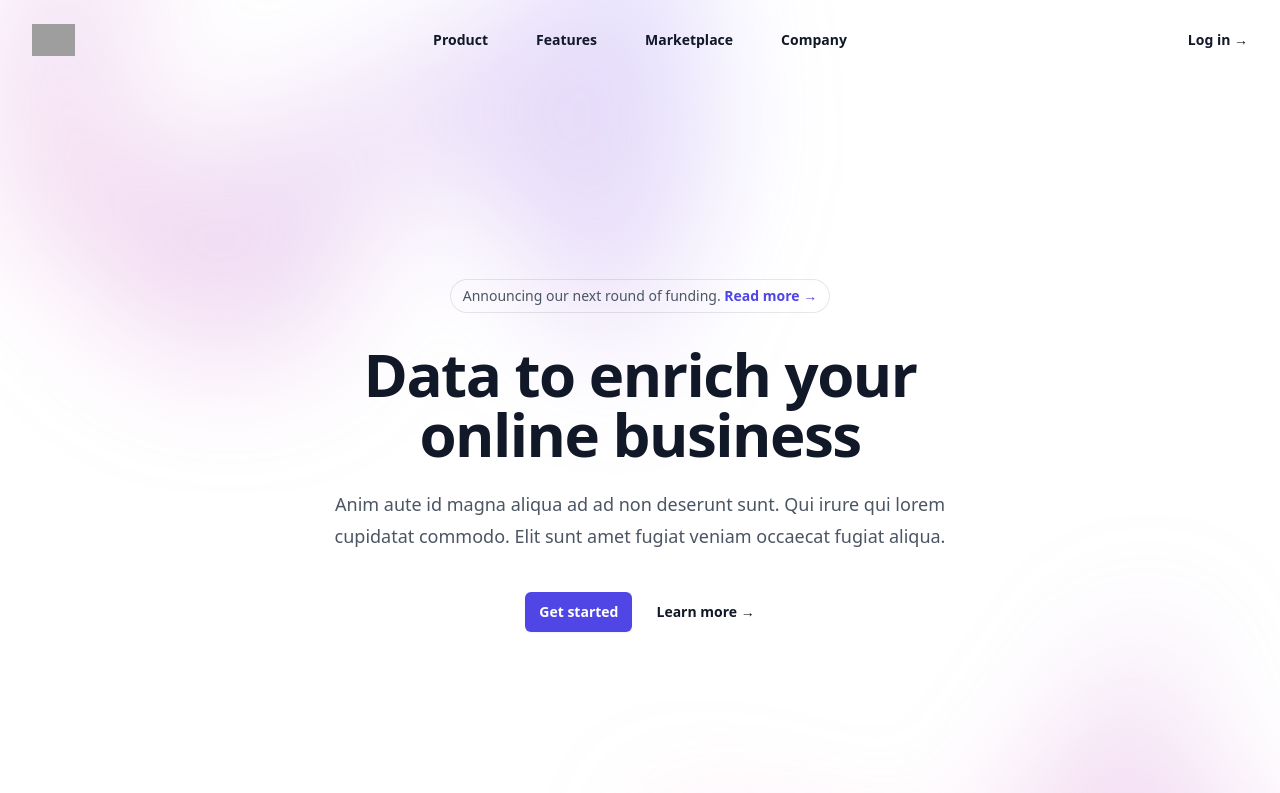
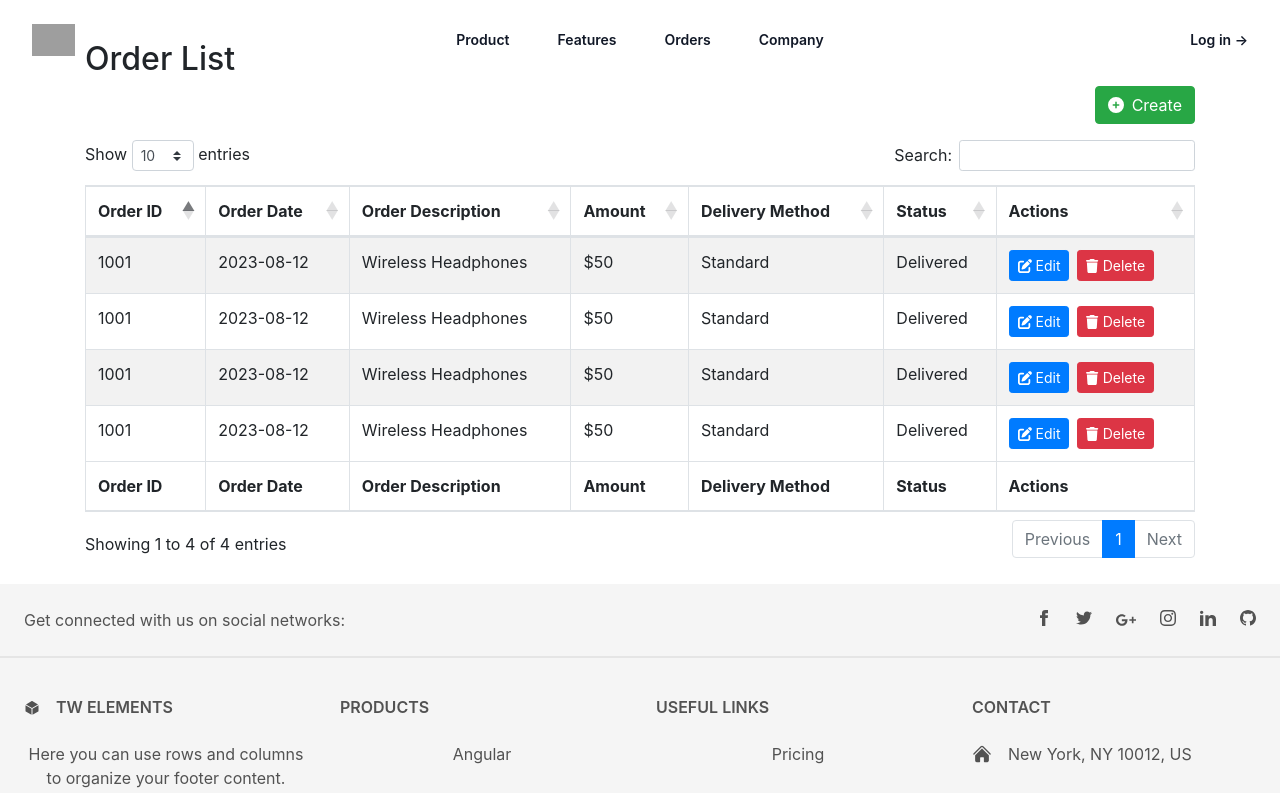
Before and after one commit to Y4S1-EAD/web-client, a React (Create React App) app in the folder frontend/: page /order in a window 1280 px wide. Shown: the top 793 px of the page. Built offline with nearby package versions, Linux system fonts and the light colour scheme; grey boxes are pictures that could not be loaded.

Commit message:
create order list page

```diff
--- a/frontend/src/App.js
+++ b/frontend/src/App.js
@@ -1,13 +1,25 @@
 import Footer from "./components/Footer";
 import Header from "./components/Header";
 import Hero from "./components/Hero";
+import { BrowserRouter as Router, Route, Routes } from "react-router-dom";
+import Order from "./pages/Order";
 
 export default function App() {
   return (
-    <>
-      <Header />
-      <Hero />
-      <Footer />
-    </>
+    <Router>
+      <Routes>
+        <Route
+          path="/"
+          element={
+            <>
+              <Header />
+              <Hero />
+              <Footer />
+            </>
+          }
+        />
+        <Route path="/order" element={<Order />} />
+      </Routes>
+    </Router>
   );
 }
--- a/frontend/src/components/Header.js
+++ b/frontend/src/components/Header.js
@@ -1,12 +1,13 @@
-import {useState} from "react";
-import {Dialog, DialogPanel} from "@headlessui/react";
-import {Bars3Icon, XMarkIcon} from "@heroicons/react/24/outline";
+import { useState } from "react";
+import { Dialog, DialogPanel } from "@headlessui/react";
+import { Bars3Icon, XMarkIcon } from "@heroicons/react/24/outline";
+import { Link } from "react-router-dom";
 
 const navigation = [
-  {name: "Product", href: "#"},
-  {name: "Features", href: "#"},
-  {name: "Marketplace", href: "#"},
-  {name: "Company", href: "#"},
+  { name: "Product", href: "#" },
+  { name: "Features", href: "#" },
+  { name: "Orders", href: "/order" },
+  { name: "Company", href: "#" },
 ];
 
 export default function Header() {
--- a/frontend/src/index.js
+++ b/frontend/src/index.js
@@ -3,6 +3,9 @@ import ReactDOM from 'react-dom/client';
 import './index.css';
 import App from './App';
 import reportWebVitals from './reportWebVitals';
+import 'bootstrap/dist/css/bootstrap.min.css';
+import 'bootstrap/dist/js/bootstrap.bundle.min.js';
+
 
 const root = ReactDOM.createRoot(document.getElementById('root'));
 root.render(
--- /dev/null
+++ b/frontend/src/pages/CreateOrder.js
@@ -0,0 +1,94 @@
+import React, { useState } from "react";
+import { FontAwesomeIcon } from "@fortawesome/react-fontawesome";
+import { faCirclePlus } from "@fortawesome/free-solid-svg-icons"; // Import the correct icon
+
+export default function CreateOrder() {
+  // State to manage the modal visibility
+  const [showModal, setShowModal] = useState(false);
+
+  // Functions to open and close the modal
+  const handleShow = () => setShowModal(true);
+  const handleClose = () => setShowModal(false);
+
+  return (
+    <>
+      {/* Button to trigger the modal */}
+      <button
+        type="button"
+        className="btn btn-success d-flex align-items-center"
+        onClick={handleShow}
+      >
+        <FontAwesomeIcon icon={faCirclePlus} className="me-2" /> Create
+      </button>
+
+      {/* Modal */}
+      {showModal && (
+        <div
+          className="modal fade show"
+          tabIndex="-1"
+          role="dialog"
+          style={{ display: "block", backgroundColor: "rgba(0, 0, 0, 0.5)" }}
+        >
+          <div className="modal-dialog d-flex justify-content-center">
+            <div className="modal-content w-75">
+              <div className="modal-header">
+                <h5 className="modal-title">Create New Order</h5>
+                <button
+                  type="button"
+                  className="btn-close"
+                  onClick={handleClose}
+                  aria-label="Close"
+                ></button>
+              </div>
+              <div className="modal-body p-4">
+                <form>
+                  {/* Name input */}
+                  <div className="form-outline mb-4">
+                    <label className="form-label" htmlFor="name">
+                      Name
+                    </label>
+                    <input type="text" id="name" className="form-control" />
+                  </div>
+
+                  {/* Email input */}
+                  <div className="form-outline mb-4">
+                    <label className="form-label" htmlFor="email">
+                      Email address
+                    </label>
+                    <input type="email" id="email" className="form-control" />
+                  </div>
+
+                  {/* Status input */}
+                  <div className="form-outline mb-4">
+                    <label className="form-label" htmlFor="status">
+                      Status
+                    </label>
+                    <input
+                      type="text"
+                      id="status"
+                      className="form-control"
+                    />
+                  </div>
+
+                  {/* Submit button */}
+                  <button type="submit" className="btn btn-primary btn-block">
+                    Submit
+                  </button>
+
+                  {/* Close button inside the modal body */}
+                  <button
+                    type="button"
+                    className="btn btn-secondary btn-block mt-3"
+                    onClick={handleClose}
+                  >
+                    Close
+                  </button>
+                </form>
+              </div>
+            </div>
+          </div>
+        </div>
+      )}
+    </>
+  );
+}
--- /dev/null
+++ b/frontend/src/pages/Order.js
@@ -0,0 +1,146 @@
+import React, { useEffect } from "react";
+import Footer from "../components/Footer";
+import Header from "../components/Header";
+import CreateOrder from './CreateOrder'; // Import the CreateOrder component
+import { FontAwesomeIcon } from "@fortawesome/react-fontawesome";
+import {
+  faEdit,
+  faTrash,
+  faCirclePlus,
+} from "@fortawesome/free-solid-svg-icons"; // Correct imports after installation
+import $ from "jquery";
+import "bootstrap/dist/css/bootstrap.min.css";
+import "datatables.net-bs4/css/dataTables.bootstrap4.min.css";
+
+// Import DataTables and integrate with jQuery
+import dt from "datatables.net-bs4";
+
+export default function Order() {
+  useEffect(() => {
+    // Initialize the DataTable
+    $(document).ready(function () {
+      $("#example").DataTable();
+    });
+
+    // Cleanup function to destroy the DataTable instance on unmount
+    return () => {
+      if ($.fn.DataTable.isDataTable("#example")) {
+        $("#example").DataTable().destroy(true);
+      }
+    };
+  }, []);
+
+  return (
+    <>
+      <Header />
+      <div className="container my-4">
+      <h2 className="mt-10">Order List</h2>
+
+        {/* Create button aligned to the right */}
+        <div className="d-flex justify-content-end mb-3">
+        <CreateOrder /> {/* This will trigger the CreateOrder modal */}
+        </div>
+
+        <table
+          id="example"
+          className="table table-striped table-bordered"
+          style={{ width: "100%" }}
+        >
+          <thead>
+            <tr>
+              <th>Order ID</th>
+              <th>Order Date</th>
+              <th>Order Description</th>
+              <th>Amount</th>
+              <th>Delivery Method</th>
+              <th>Status</th>
+              <th>Actions</th>
+            </tr>
+          </thead>
+          <tbody>
+            <tr>
+              <td>1001</td>
+              <td>2023-08-12</td>
+              <td>Wireless Headphones</td>
+              <td>$50</td>
+              <td>Standard</td>
+              <td>Delivered</td>
+              <td>
+                <button className="btn btn-primary btn-sm me-2">
+                  <FontAwesomeIcon icon={faEdit} /> Edit
+                </button>
+                <button className="btn btn-danger btn-sm">
+                  <FontAwesomeIcon icon={faTrash} /> Delete
+                </button>
+              </td>
+            </tr>
+
+            <tr>
+              <td>1001</td>
+              <td>2023-08-12</td>
+              <td>Wireless Headphones</td>
+              <td>$50</td>
+              <td>Standard</td>
+              <td>Delivered</td>
+              <td>
+                <button className="btn btn-primary btn-sm me-2">
+                  <FontAwesomeIcon icon={faEdit} /> Edit
+                </button>
+                <button className="btn btn-danger btn-sm">
+                  <FontAwesomeIcon icon={faTrash} /> Delete
+                </button>
+              </td>
+            </tr>
+
+            <tr>
+              <td>1001</td>
+              <td>2023-08-12</td>
+              <td>Wireless Headphones</td>
+              <td>$50</td>
+              <td>Standard</td>
+              <td>Delivered</td>
+              <td>
+                <button className="btn btn-primary btn-sm me-2">
+                  <FontAwesomeIcon icon={faEdit} /> Edit
+                </button>
+                <button className="btn btn-danger btn-sm">
+                  <FontAwesomeIcon icon={faTrash} /> Delete
+                </button>
+              </td>
+            </tr>
+
+            <tr>
+              <td>1001</td>
+              <td>2023-08-12</td>
+              <td>Wireless Headphones</td>
+              <td>$50</td>
+              <td>Standard</td>
+              <td>Delivered</td>
+              <td>
+                <button className="btn btn-primary btn-sm me-2">
+                  <FontAwesomeIcon icon={faEdit} /> Edit
+                </button>
+                <button className="btn btn-danger btn-sm">
+                  <FontAwesomeIcon icon={faTrash} /> Delete
+                </button>
+              </td>
+            </tr>
+            {/* Add more rows as needed */}
+          </tbody>
+          <tfoot>
+            <tr>
+              <th>Order ID</th>
+              <th>Order Date</th>
+              <th>Order Description</th>
+              <th>Amount</th>
+              <th>Delivery Method</th>
+              <th>Status</th>
+              <th>Actions</th>
+            </tr>
+          </tfoot>
+        </table>
+      </div>
+      <Footer />
+    </>
+  );
+}
```
Also changed, not shown: frontend/package.json (+9 -0 lines), frontend/src/pages/demo.txt (deleted), 2 other files (tests, documents, lock files or other folders).
